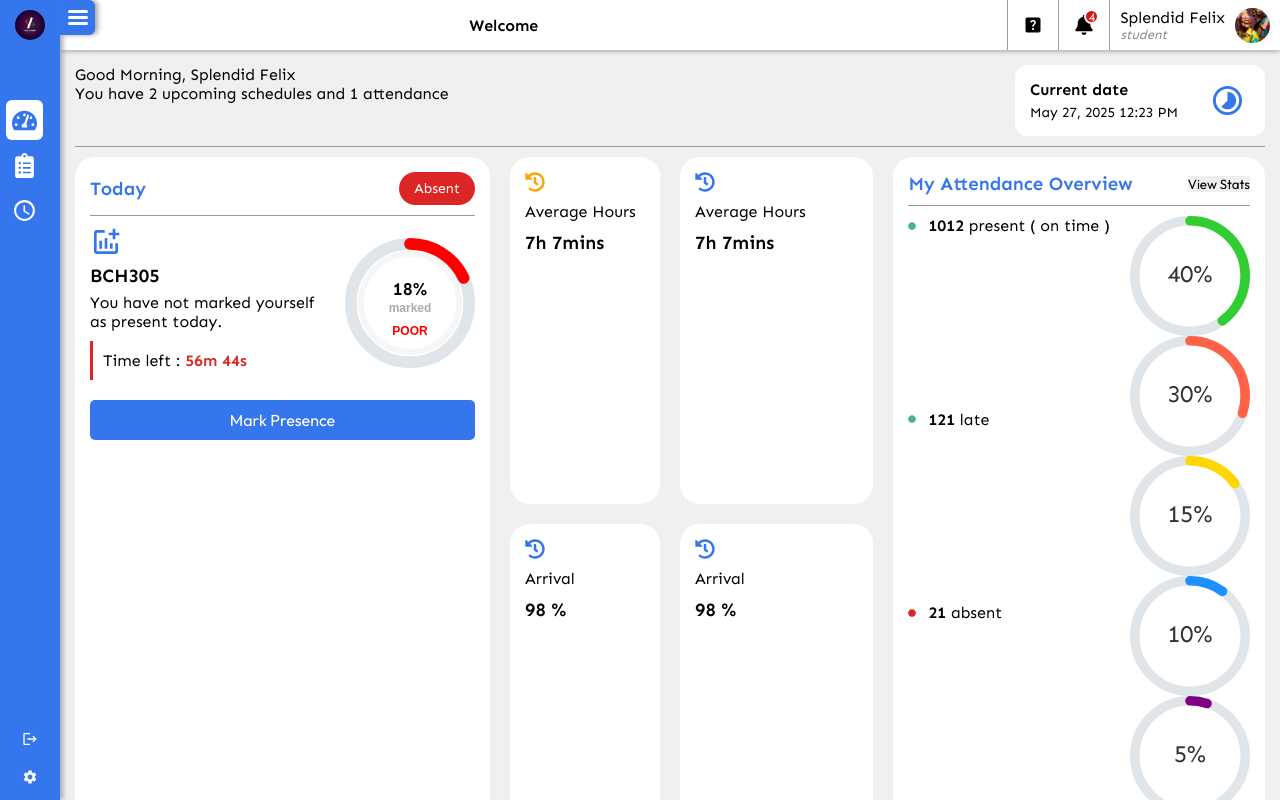
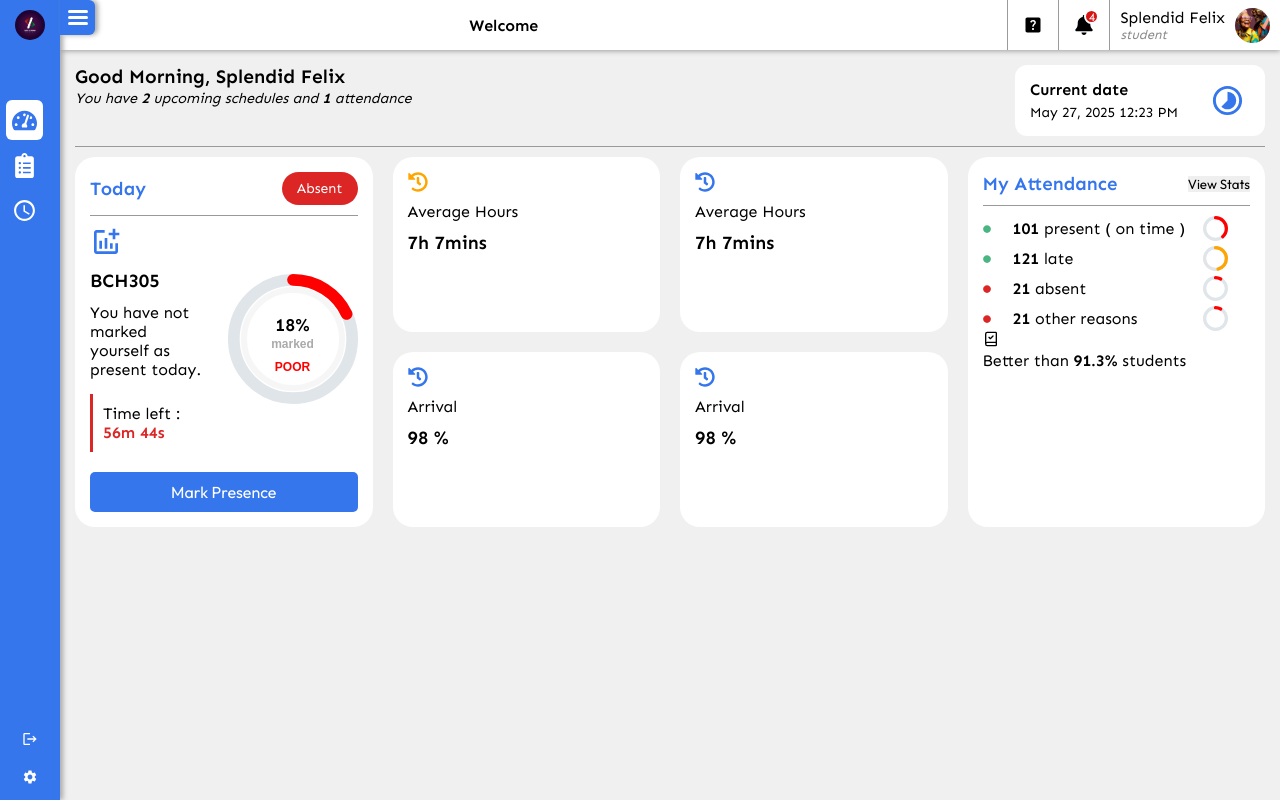
Before and after one commit to Splenddev/Attendeasy, a React (Vite) app: page /student/dashboard in a window 1280 px wide. Built offline with nearby package versions, Linux system fonts and the light colour scheme.

Commit message:
latest commit

```diff
--- a/src/assets/assets.js
+++ b/src/assets/assets.js
@@ -35,7 +35,7 @@ export const s_Sidebar = [
     link: `${roleUrl2}/dashboard`,
   },
   {
-    label: 'Attendance',
+    label: 'My Attendance',
     icon: FaClipboardList,
     link: `${roleUrl2}/attendance`,
   },
--- /dev/null
+++ b/src/pages/Student/StudentAttendance/StudentAttendance.css
@@ -0,0 +1,44 @@
+.s-attendance {
+  display: flex;
+  flex-direction: column;
+  gap: 20px;
+}
+.s-attendance-heading {
+  display: flex;
+  flex-direction: column;
+  gap: 20px;
+}
+.s-attendance-info {
+  display: flex;
+  gap: 20px;
+}
+.s-attendance-info-left {
+  flex: 1;
+  & hr {
+    margin: 10px 0;
+  }
+  /* display: flex; */
+}
+.s-attendance-info-left .marking-overview {
+  list-style: none;
+  display: flex;
+  border-radius: 12px;
+  border: 1px solid #999;
+  width: max-content;
+  & li {
+    padding: 10px;
+    font-size: 14px;
+    display: flex;
+    align-items: center;
+    gap: 5px;
+    &:nth-child(2) {
+      border-right: 1px solid #999;
+      border-left: 1px solid #999;
+    }
+  }
+}
+@media (max-width: 550px) {
+  .s-attendance-info {
+    flex-direction: column;
+  }
+}
--- a/src/pages/Student/StudentAttendance/StudentAttendance.jsx
+++ b/src/pages/Student/StudentAttendance/StudentAttendance.jsx
@@ -1,7 +1,70 @@
-import React from 'react';
+import { useEffect } from 'react';
+import { useAuth } from '../../../context/AuthContext';
+import {
+  MdCalendarToday,
+  MdCallMade,
+  MdContactPhone,
+  MdMessage,
+  MdPhoneInTalk,
+} from 'react-icons/md';
+import { dateFormatter } from '../../../utils/helpers';
+import { FaCircle } from 'react-icons/fa';
+import button from '../../../components/Button/Button';
+import './StudentAttendance.css';
 
 const StudentAttendance = () => {
-  return <div>student attendance</div>;
+  const { setNavTitle, user } = useAuth();
+  useEffect(() => {
+    setNavTitle('My Attendance');
+  }, [setNavTitle]);
+
+  return (
+    <div className="s-attendance">
+      <section className="s-attendance-heading">
+        <h1>My Attendance</h1>
+        <div className="s-attendance-info">
+          <div className="s-attendance-info-left">
+            <p>
+              <MdCalendarToday />
+              <span>Today {dateFormatter(null)}</span>
+            </p>
+            <hr />
+            <ul className="marking-overview">
+              <li>
+                <FaCircle /> <b className="cap">on time</b> <span>80%</span>
+              </li>
+              <li>
+                <FaCircle /> <b className="cap">late</b> <span>10%</span>
+              </li>
+              <li>
+                <FaCircle /> <b className="cap">absent</b> <span>10%</span>
+              </li>
+            </ul>
+          </div>
+          <div className="s-attendance-info-right">
+            <div className="s-attendance-info-class-rep">
+              <div className="profile">S</div>
+              <div className="cred">
+                <h3>{user.name}</h3>
+                <p>{user.role}</p>
+                <p>classrep@gmail.com</p>
+                <div className="btn">
+                  {button.icon({ icon: MdPhoneInTalk, label: 'reps contact' })}
+                  {button.icon({ icon: MdMessage, label: 'message rep' })}
+                </div>
+              </div>
+            </div>
+          </div>
+        </div>
+      </section>
+      <section className="s-attendance-today">
+        <h1>My Attendance</h1>
+      </section>
+      <section className="s-attendance-history">
+        <h1>My Attendance</h1>
+      </section>
+    </div>
+  );
 };
 
 export default StudentAttendance;
--- a/src/pages/Student/StudentDashboard/ProgressBar/MultiSegmentProgressBar .jsx
+++ b/src/pages/Student/StudentDashboard/ProgressBar/MultiSegmentProgressBar .jsx
@@ -1,6 +1,4 @@
 import React from 'react';
-import { CircularProgressbar, buildStyles } from 'react-circular-progressbar';
-import 'react-circular-progressbar/dist/styles.css';
 
 const MultiSegmentProgressBar = ({
   present,
@@ -9,77 +7,104 @@ const MultiSegmentProgressBar = ({
   medical,
   excused,
 }) => {
+  const circumference = 314; // Circumference of the circle with r = 50
+  const total = present + absent + late + medical + excused; // Ensure this equals 100%
+
+  // Calculate the offset for each segment based on its percentage
+  const getStrokeDasharray = (percent) => (percent / 100) * circumference;
+
+  const presentOffset = getStrokeDasharray(present);
+  const absentOffset = getStrokeDasharray(absent);
+  const lateOffset = getStrokeDasharray(late);
+  const medicalOffset = getStrokeDasharray(medical);
+  const excusedOffset = getStrokeDasharray(excused);
+
   return (
     <div
-      style={{
-        display: 'flex',
-        flexDirection: 'column',
-        alignItems: 'center',
-      }}>
-      {/* Present Segment */}
-      <div style={{ width: 120, height: 120 }}>
-        <CircularProgressbar
-          value={present}
-          text={`${present}%`}
-          styles={buildStyles({
-            pathColor: '#32CD32', // Green color for present
-            textColor: '#333',
-            trailColor: '#e0e5e9',
-          })}
+      className="progress-container"
+      style={{ width: 120, height: 120 }}>
+      <svg
+        className="progress-ring"
+        width="120"
+        height="120">
+        <circle
+          className="progress-bg"
+          cx="60"
+          cy="60"
+          r="50"
         />
-      </div>
-
-      {/* Absent Segment */}
-      <div style={{ width: 120, height: 120 }}>
-        <CircularProgressbar
-          value={absent}
-          text={`${absent}%`}
-          styles={buildStyles({
-            pathColor: '#FF6347', // Red color for absent
-            textColor: '#333',
-            trailColor: '#e0e5e9',
-          })}
+        {/* Present Segment */}
+        <circle
+          className="progress-bar"
+          cx="60"
+          cy="60"
+          r="50"
+          style={{
+            strokeDasharray: presentOffset, // Length of present segment
+            strokeDashoffset: 0, // Starting position
+            stroke: 'green', // Color for present
+            strokeWidth: 10,
+            fill: 'none',
+          }}
         />
-      </div>
-
-      {/* Late Segment */}
-      <div style={{ width: 120, height: 120 }}>
-        <CircularProgressbar
-          value={late}
-          text={`${late}%`}
-          styles={buildStyles({
-            pathColor: '#FFD700', // Yellow for late
-            textColor: '#333',
-            trailColor: '#e0e5e9',
-          })}
+        {/* Absent Segment */}
+        <circle
+          className="progress-bar"
+          cx="60"
+          cy="60"
+          r="50"
+          style={{
+            strokeDasharray: absentOffset, // Length of absent segment
+            strokeDashoffset: presentOffset, // Starting offset after present
+            stroke: 'red', // Color for absent
+            strokeWidth: 10,
+            fill: 'none',
+          }}
         />
-      </div>
-
-      {/* Medical Segment */}
-      <div style={{ width: 120, height: 120 }}>
-        <CircularProgressbar
-          value={medical}
-          text={`${medical}%`}
-          styles={buildStyles({
-            pathColor: '#1E90FF', // Blue for medical
-            textColor: '#333',
-            trailColor: '#e0e5e9',
-          })}
+        {/* Late Segment */}
+        <circle
+          className="progress-bar"
+          cx="60"
+          cy="60"
+          r="50"
+          style={{
+            strokeDasharray: lateOffset, // Length of late segment
+            strokeDashoffset: presentOffset + absentOffset, // Starting offset after present and absent
+            stroke: 'yellow', // Color for late
+            strokeWidth: 10,
+            fill: 'none',
+          }}
         />
-      </div>
-
-      {/* Excused Segment */}
-      <div style={{ width: 120, height: 120 }}>
-        <CircularProgressbar
-          value={excused}
-          text={`${excused}%`}
-          styles={buildStyles({
-            pathColor: '#800080', // Purple for excused
-            textColor: '#333',
-            trailColor: '#e0e5e9',
-          })}
+        {/* Medical Segment */}
+        <circle
+          className="progress-bar"
+          cx="60"
+          cy="60"
+          r="50"
+          style={{
+            strokeDasharray: medicalOffset, // Length of medical segment
+            strokeDashoffset: presentOffset + absentOffset + lateOffset, // Starting offset
+            stroke: 'blue', // Color for medical
+            strokeWidth: 10,
+            fill: 'none',
+          }}
         />
-      </div>
+        {/* Excused Segment */}
+        <circle
+          className="progress-bar"
+          cx="60"
+          cy="60"
+          r="50"
+          style={{
+            strokeDasharray: excusedOffset, // Length of excused segment
+            strokeDashoffset:
+              presentOffset + absentOffset + lateOffset + medicalOffset, // Starting offset
+            stroke: 'purple', // Color for excused
+            strokeWidth: 10,
+            fill: 'none',
+          }}
+        />
+      </svg>
     </div>
   );
 };
--- a/src/pages/Student/StudentDashboard/ProgressBar/ProgressBar.css
+++ b/src/pages/Student/StudentDashboard/ProgressBar/ProgressBar.css
@@ -30,13 +30,11 @@
     margin-bottom: 3px;
   }
 }
-.test {
+.styled {
   position: absolute;
   top: 50%;
   left: 50%;
   transform: translate(-50%, -50%);
-  height: calc(130px - 26px);
-  width: calc(130px - 26px);
   border-radius: 50%;
   border: 6px solid #f0f0f09a;
 }
--- a/src/pages/Student/StudentDashboard/ProgressBar/ProgressBar.jsx
+++ b/src/pages/Student/StudentDashboard/ProgressBar/ProgressBar.jsx
@@ -3,7 +3,13 @@ import { CircularProgressbar, buildStyles } from 'react-circular-progressbar';
 import 'react-circular-progressbar/dist/styles.css';
 import './ProgressBar.css';
 
-const ProgressBar = ({ percent }) => {
+const ProgressBar = ({
+  percent,
+  text = false,
+  size = 130,
+  styled = false,
+  strokeWidth = 9,
+}) => {
   const [animatedPercent, setAnimatedPercent] = useState(0);
 
   // Animate from 0 to percent
@@ -32,6 +38,7 @@ const ProgressBar = ({ percent }) => {
 
   return (
     <div className="progress-container">
+      {text && (
         <div
           className="status"
           style={{ color: statusColor, marginTop: 5 }}>
@@ -39,12 +46,16 @@ const ProgressBar = ({ percent }) => {
           <span>marked</span>
           {statusText}
         </div>
-      <div className="test"></div>
-      <div style={{ width: 130, height: 130 }}>
+      )}
+      {styled && (
+        <div
+          className="styled"
+          style={{ width: `${size - 26}px`, height: `${size - 26}px` }}></div>
+      )}
+      <div style={{ width: size, height: size }}>
         <CircularProgressbar
           value={animatedPercent}
-          strokeWidth={9}
-          // text={}
+          strokeWidth={strokeWidth}
           styles={buildStyles({
             pathColor: statusColor,
             textColor: '#333',
--- a/src/pages/Student/StudentDashboard/StudentDashboard.css
+++ b/src/pages/Student/StudentDashboard/StudentDashboard.css
@@ -10,6 +10,14 @@
   display: grid;
   grid-template-columns: 1fr 250px;
   gap: 20px;
+  & section > p {
+    font-weight: 600;
+    font-size: 1.2rem;
+    & ~ span {
+      font-size: 0.9rem;
+      font-style: italic;
+    }
+  }
 }
 .s-dashboard-header .curr-date {
   font-size: 14px;
@@ -31,8 +39,10 @@
 }
 .s-dashboard-body {
   display: grid;
-  grid-template-columns: repeat(auto-fit, minmax(500px, 1fr));
+  grid-template-columns: repeat(auto-fit, minmax(450px, 1fr));
   gap: 20px;
+  align-items: center;
+  /* justify-content: center; */
 }
 .info-field {
   background: #fff;
@@ -42,7 +52,9 @@
   border-radius: 20px;
   padding: 15px;
   height: 100%;
-  min-width: 150px;
+  /* width: 100%; */
+  /* flex: 1; */
+  /* min-width: 250px; */
   & svg {
     font-size: 20px;
     color: var(--main-color);
@@ -52,14 +64,20 @@
 .s-dashboard-body-second {
   gap: 20px;
   display: flex;
+  height: 100%;
 }
 .s-dashboard-body-second {
   flex-direction: row-reverse;
+  justify-content: start;
 }
 .s-dashboard-body .left {
   border-radius: 20px;
   padding: 15px;
   background: #fff;
+  max-width: 100%;
+}
+.today-schedule {
+  flex: 1;
 }
 .today-schedule .top {
   display: flex;
@@ -78,11 +96,13 @@
 }
 .today-schedule .mid {
   display: flex;
+  width: 100%;
   gap: 20px;
 }
 .mid .mid-left {
   display: flex;
   flex-direction: column;
+  gap: 5px;
   justify-content: space-between;
   & svg {
     font-size: 2rem;
@@ -94,8 +114,9 @@
 }
 .mid-left .stat {
   display: grid;
-  grid-template-columns: 20px 1fr;
+  grid-template-columns: 20px 1fr 40px;
   align-items: center;
+  gap: 10px;
   & svg {
     font-size: 8px;
   }
@@ -114,6 +135,7 @@
   display: flex;
   flex-direction: column;
   gap: 20px;
+  /* width: 100%; */
   flex: 1;
 }
 p.time-left {
@@ -125,8 +147,9 @@ p.time-left {
     font-weight: 600;
   }
 }
-@media (max-width: 890px) {
-  .s-dashboard-body .right {
+@media (max-width: 500px) {
+  .s-dashboard-body {
+    grid-template-columns: 1fr;
     /* flex-direction: row; */
   }
 }
@@ -135,4 +158,12 @@ p.time-left {
   .s-dashboard-body-second {
     flex-direction: column;
   }
+  .s-dashboard-header {
+    display: flex;
+    flex-direction: column;
+    gap: 20px;
+  }
+  .today-schedule .mid {
+    flex-direction: column;
+  }
 }
--- a/src/pages/Student/StudentDashboard/StudentDashboard.jsx
+++ b/src/pages/Student/StudentDashboard/StudentDashboard.jsx
@@ -15,6 +15,21 @@ import MultiSegmentProgressBar from './ProgressBar/MultiSegmentProgressBar ';
 
 const StudentDashboard = () => {
   const { user } = useAuth();
+  const overview = [
+    {
+      color: 'green',
+      figure: '101',
+      text: 'present ( on time )',
+    },
+    { color: 'green', figure: '121', text: 'late' },
+    { color: 'red', figure: '21', text: 'absent' },
+    { color: 'red', figure: '21', text: 'other reasons' },
+  ];
+  let total = 0;
+  overview.forEach((o) => {
+    total += parseFloat(o.figure);
+  });
+
   const color = 'orange';
   const now = new Date();
   return (
@@ -22,7 +37,9 @@ const StudentDashboard = () => {
       <header className="s-dashboard-header">
         <section>
           <p className="cap">Good Morning, {user.name}</p>
-          <span>You have 2 upcoming schedules and 1 attendance</span>
+          <span>
+            You have <b>2</b> upcoming schedules and <b>1</b> attendance
+          </span>
         </section>
         <section className="curr-date">
           <div>
@@ -52,7 +69,11 @@ const StudentDashboard = () => {
                   Time left : <span>56m 44s</span>
                 </p>
               </div>
-              <ProgressBar percent={18} />
+              <ProgressBar
+                text
+                percent={18}
+                styled
+              />
             </div>
             {button.normal({ element: 'mark presence', name: 'cap' })}
           </section>
@@ -72,22 +93,14 @@ const StudentDashboard = () => {
         <div className="s-dashboard-body-second">
           <section className="today-schedule left">
             <div className="top">
-              <h3>My Attendance Overview</h3>
+              <h3>My Attendance</h3>
               {button.normal({ element: 'View Stats', name: 'stats' })}
             </div>
             <hr />
             <div className="mid">
               <div className="mid-left">
-                {[
-                  {
-                    color: 'green',
-                    figure: '1012',
-                    text: 'present ( on time )',
-                  },
-                  { color: 'green', figure: '121', text: 'late' },
-                  { color: 'red', figure: '21', text: 'absent' },
-                  { color: 'red', figure: '21', text: 'other reasons' },
-                ].map(({ text, figure, color }) => (
+                {overview.map(({ text, figure, color }) => {
+                  return (
                     <div
                       className="stat"
                       key={text}>
@@ -95,17 +108,15 @@ const StudentDashboard = () => {
                       <p>
                         <b>{figure}</b> {text}
                       </p>
+                      <ProgressBar
+                        strokeWidth={13}
+                        size={25}
+                        percent={(figure / total) * 100}
+                      />
                     </div>
-                ))}
+                  );
+                })}
               </div>
-              <MultiSegmentProgressBar
-                present={40}
-                absent={30}
-                late={15}
-                others={10}
-                medical={10}
-                excused={5}
-              />
             </div>
             <div className="encourage">
               <LuBookCheck />
--- a/src/utils/helpers.js
+++ b/src/utils/helpers.js
@@ -51,7 +51,8 @@ export const select = (type, setValue, selected, list, getValues) => {
   }
 };
 export const dateFormatter = (date) => {
-  const formattedDate = new Date(date).toLocaleDateString('en-US', {
+  const validateDate = date ? new Date(date) : new Date();
+  const formattedDate = validateDate.toLocaleDateString('en-US', {
     year: 'numeric',
     month: 'short',
     day: '2-digit',
```
Lines whose indentation alone changed are shown as unchanged.
